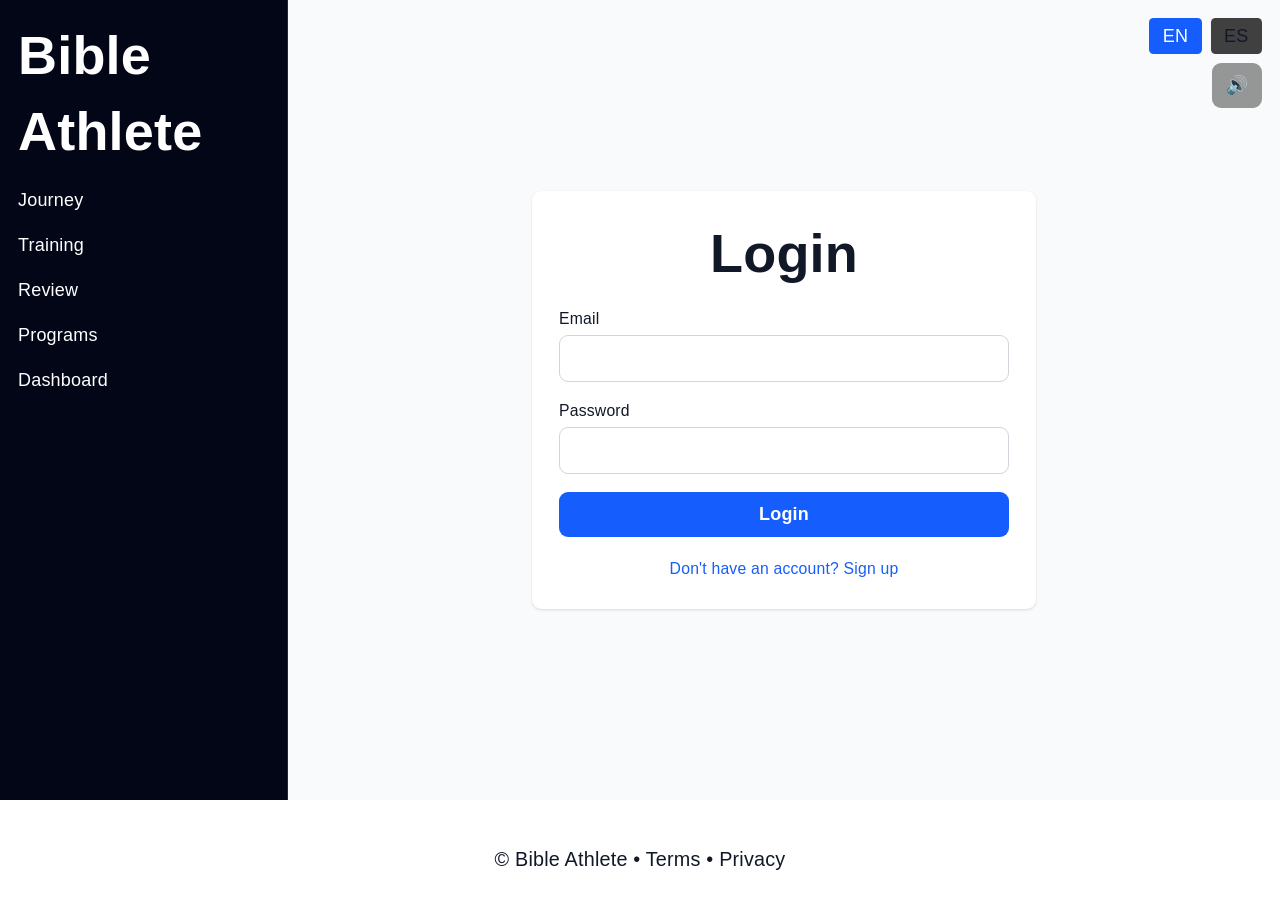
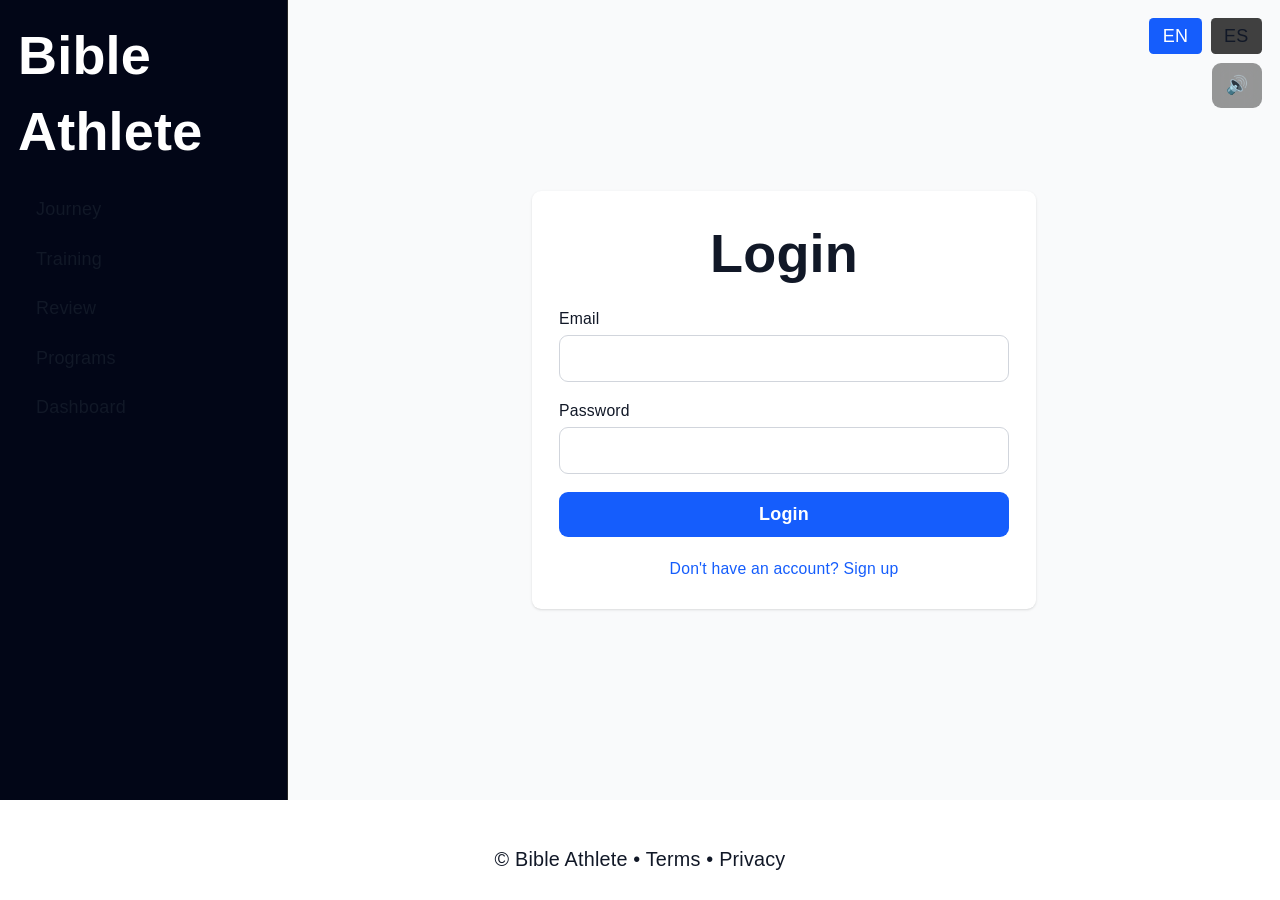
Before and after one commit to sdasent25/bible-mastery-app, a Next.js app: page /login in a window 1280 px wide. Built offline with nearby package versions, Linux system fonts and the light colour scheme; no server answers.

Commit message:
Add universal sidebar layout across app

```diff
--- a/components/layout/AppLayout.tsx
+++ b/components/layout/AppLayout.tsx
@@ -1,38 +1,44 @@
 "use client"
 
 import Link from "next/link"
+import { usePathname } from "next/navigation"
 
 export default function AppLayout({ children }: { children: React.ReactNode }) {
+  const pathname = usePathname()
+
+  function navItem(label: string, href: string) {
+    const active = pathname === href
+
+    return (
+      <Link
+        href={href}
+        className={`block px-4 py-2 rounded-lg transition ${
+          active
+            ? "bg-blue-600 text-white"
+            : "text-gray-300 hover:bg-neutral-800"
+        }`}
+      >
+        {label}
+      </Link>
+    )
+  }
+
   return (
     <div className="flex min-h-screen bg-[#020617] text-white">
       <div className="hidden md:flex flex-col w-64 border-r border-neutral-800 p-4 space-y-4">
         <h1 className="text-xl font-bold">Bible Athlete</h1>
 
-        <Link href="/journey" className="hover:text-blue-400 transition-colors">
-          Journey
-        </Link>
-        <Link href="/flashcards" className="hover:text-blue-400 transition-colors">
-          Training
-        </Link>
-        <Link href="/review" className="hover:text-blue-400 transition-colors">
-          Review
-        </Link>
-        <Link href="/programs" className="hover:text-blue-400 transition-colors">
-          Programs
-        </Link>
-        <Link href="/dashboard" className="hover:text-blue-400 transition-colors">
-          Dashboard
-        </Link>
+        <div className="space-y-1">
+          {navItem("Journey", "/journey")}
+          {navItem("Training", "/flashcards")}
+          {navItem("Review", "/review")}
+          {navItem("Programs", "/programs")}
+          {navItem("Dashboard", "/dashboard")}
+        </div>
       </div>
 
-      <div className="flex-1 min-w-0 flex flex-col">
-        <div className="md:hidden sticky top-0 z-40 border-b border-neutral-800 bg-[#020617]/95 backdrop-blur px-4 py-3">
-          <div className="text-lg font-bold">Bible Athlete</div>
-        </div>
-
-        <main className="flex-1">
-          {children}
-        </main>
+      <div className="flex-1">
+        {children}
       </div>
     </div>
   )
```
